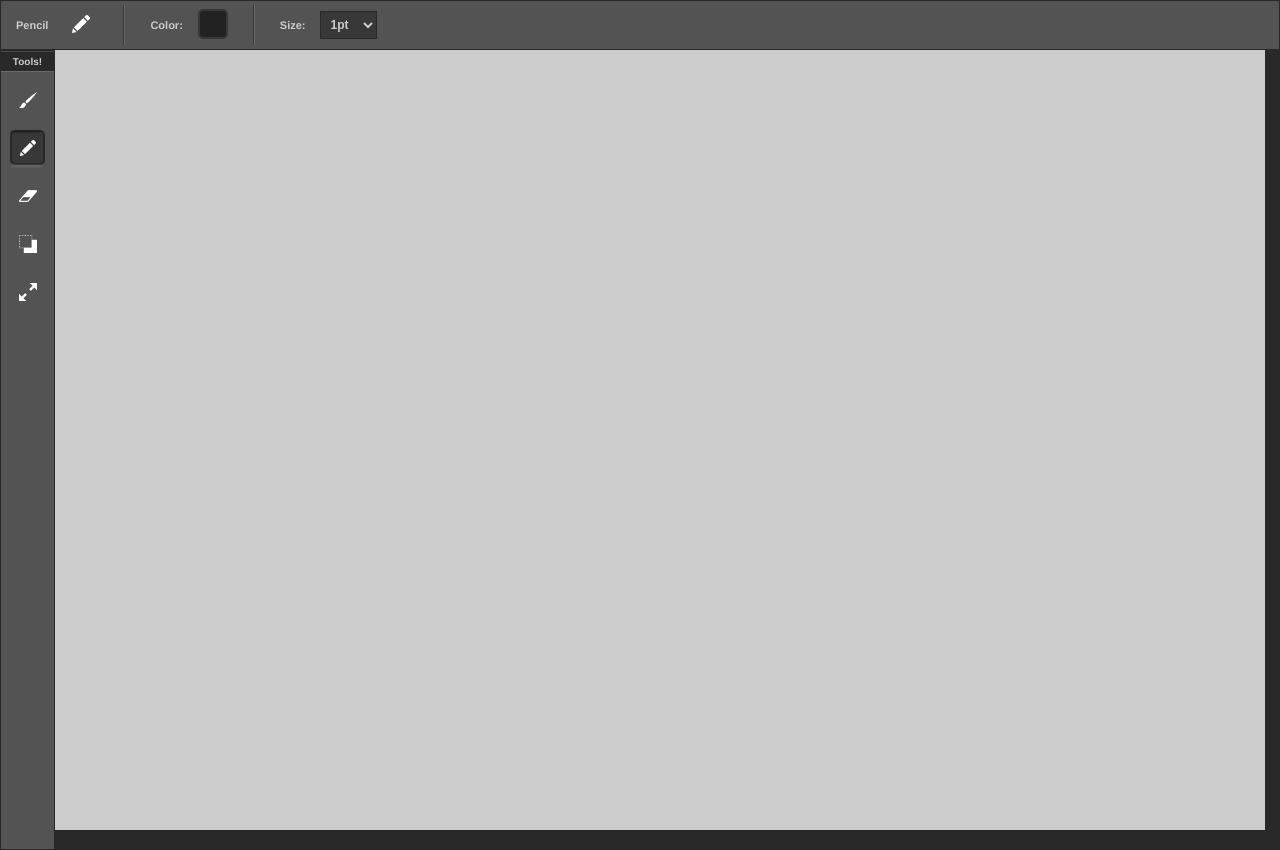
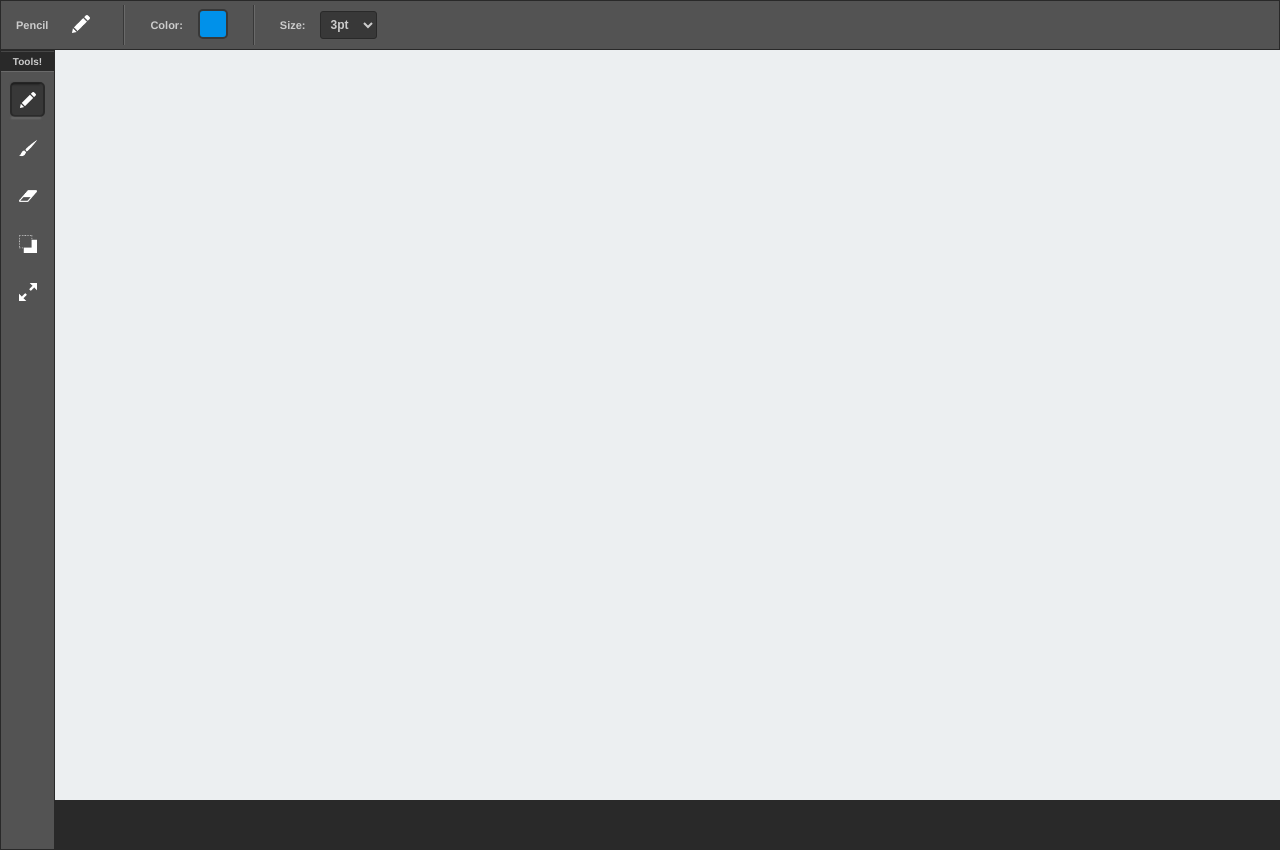
Before and after one commit to allanesquina/whiteboard, a website built with webpack: page src/index.html in a window 1280 px wide. After the commit the page ends 800 px from the top, so only its background shows below. Built offline with nearby package versions, Linux system fonts and the light colour scheme.

Commit message:
Palettes

```diff
--- a/src/js/app.js
+++ b/src/js/app.js
@@ -3,10 +3,10 @@ import { createStore } from "./core/store";
 
 createStore({
   toolbox: {
-    brush: { color: "#222", size: 5},
-    pencil: { color: "#222", size: 1},
-    eraser: { size: 2},
-    background:{ color: `#ccc` },
+    brush: { color: "#0091ea", size: 10},
+    pencil: { color: "#0091ea", size: 3},
+    eraser: { size: 10},
+    background:{ color: `#eceff1` },
     currentTool: `pencil`,
   },
   colorPallet: { target: "", isVisible: false }
--- a/src/js/components/Canvas.js
+++ b/src/js/components/Canvas.js
@@ -5,8 +5,8 @@ import  Board from "./Board";
 import  Vector2 from "./Vector2";
 
 function setCanvasSize(canvas) {
-  canvas.width = getViewportSize().w - 70;
-  canvas.height = getViewportSize().h - 20;
+  canvas.width = getViewportSize().w - 55;
+  canvas.height = getViewportSize().h - 50;
 }
 
 function bindEvents(canvas, board) {
--- a/src/js/components/ColorButton.js
+++ b/src/js/components/ColorButton.js
@@ -30,8 +30,6 @@ class ColorButton extends Component {
 
   handleClick(e) {
     const el = e.target;
-
-    console.dir(el.offsetLeft)
     this.store.setState({ colorPallet: { target: this.props.type, isVisible: true, x: el.offsetLeft }});
   }
 
--- a/src/js/components/ColorPallet.js
+++ b/src/js/components/ColorPallet.js
@@ -1,5 +1,6 @@
 import { Component } from "../core/Component";
 import { Connect } from "../core/store";
+import Pallets from './Pallets';
 
 class ColorPallet extends Component {
   constructor(DOM) {
@@ -7,7 +8,7 @@ class ColorPallet extends Component {
   }
 
   onInit() {
-    this.createColorPallet();
+    this.init();
     document.addEventListener("click", e => {
       const { isVisible } = this.store.state.colorPallet;
       if (isVisible) {
@@ -20,8 +21,7 @@ class ColorPallet extends Component {
 
   onStateChange(state) {
     const { target, isVisible, x } = state.colorPallet;
-    const el = this.ids.get('comp');
-    console.log(this.store.state.colorPallet)
+    const el = this.ids.get("comp");
 
     if (isVisible) {
       el.style.left = `${x}px`;
@@ -31,6 +31,7 @@ class ColorPallet extends Component {
     }
 
     this.props.target = target;
+    this.createColorPallet();
   }
 
   handleChangeColor(color) {
@@ -42,35 +43,66 @@ class ColorPallet extends Component {
       }
     });
   }
+  bindEvents() {
+    this.DOM.addEventListener("click", e => {
+      const target = e.target;
+      const colorName = target.getAttribute("data-action");
+
+      if (colorName) {
+        this.handleChangeColor(colorName);
+      }
+    });
+  }
+
+  init() {
+    this.createColorPallet();
+    this.bindEvents();
+  }
 
   createColorPallet() {
-    const colors = ["#fff", "#ccc", "#999", "#444", "#58c7ae"];
-    const parent = this.ids.get('comp');
-    colors.forEach(color => {
-      const el = document.createElement("div");
-      el.classList.add("color-pallet__color");
-      el.style.background = color;
-      el.setAttribute("data-action", color);
+    const target = this.store.getState(`colorPallet.target`);
+    const currentColor = this.store.getState(`toolbox.${target}.color`);
+    const parent = this.ids.get("container");
+    const buff = document.createElement("div");
 
-      this.DOM.addEventListener("click", e => {
-        const target = e.target;
-        const colorName = target.getAttribute("data-action");
+    Pallets.forEach(p => {
+      const palette = document.createElement("div");
+      palette.classList.add('color-palette__wrapper')
+      p.colors.forEach(color => {
+        const el = document.createElement("div");
+        el.classList.add("color-palette__color");
+        el.style.background = color;
+        el.setAttribute("data-action", color);
 
-        if (colorName) {
-          this.handleChangeColor(colorName);
+        if (currentColor === color) {
+          el.classList.add("color-palette__color--selected");
         }
+
+        palette.appendChild(el);
       });
 
-      parent.appendChild(el);
+
+      const separator = document.createElement("div");
+      separator.innerHTML = `<label>${p.name}</label>`;
+      buff.appendChild(separator);
+      buff.appendChild(palette);
     });
+
+    parent.innerHTML = ``;
+    parent.appendChild(buff);
   }
 
   render() {
     return `
         <div
           component-id="comp"
-          class="color-pallet"
-        ></div>
+          class="color-palette"
+        >
+          <div
+            component-id="container"
+            class="color-palette__container"
+          > </div>
+        </div>
         `;
   }
 }
--- a/src/js/components/Menu.js
+++ b/src/js/components/Menu.js
@@ -1,18 +1,28 @@
 import { Component } from "../core/Component";
 import { Connect } from "../core/store";
-import { openFullscreen } from "../core/util";
+import { openFullscreen, closeFullscreen } from "../core/util";
 
 class Menu extends Component {
   constructor(DOM) {
     super(DOM);
   }
 
-  onStateChange(state) {
-    console.log(`menu`, state);
-  }
-
   handleClickFullscreen(e) {
-    openFullscreen();
+    const isFullscreen =
+      this.store.getState(`toolbox.fullscreen`, this.store.state) === "on";
+    if (isFullscreen) {
+      this.store.setState({
+        toolbox: { fullscreen: `off` }
+      });
+      closeFullscreen();
+    } else {
+      if (confirm(`It would reset your board, do you want to proceed?`)) {
+        this.store.setState({
+          toolbox: { fullscreen: `on` }
+        });
+        openFullscreen();
+      }
+    }
   }
 
   handleClickBackground(e) {
@@ -42,27 +52,37 @@ class Menu extends Component {
   render() {
     return `
             <div class="tool-box__menu">
-								<div data-component="MenuButton"
-										data-type="brush"
-                    component-click="handleClickBrush(e)"
+                <div data-component="MenuButton"
+										data-icon="pencil"
+										data-type="pencil"
+										data-path="toolbox.currentTool"
+                    component-click="handleClickPencil(e)"
                 >
                 </div>
 								<div data-component="MenuButton"
-										data-type="pencil"
-                    component-click="handleClickPencil(e)"
+										data-type="brush"
+										data-icon="brush"
+										data-path="toolbox.currentTool"
+                    component-click="handleClickBrush(e)"
                 >
                 </div>
                 <div data-component="MenuButton"
 										data-type="eraser"
+										data-icon="eraser"
+										data-path="toolbox.currentTool"
                     component-click="handleClickEraser(e)"
                 ></div>
                 <div data-component="MenuButton"
 										data-type="background"
+										data-path="toolbox.currentTool"
+										data-icon="background"
                     component-click="handleClickBackground(e)"
                 >
                 </div>
                 <div data-component="MenuButton"
-										data-type="fullscreen"
+										data-type="on"
+										data-path="toolbox.fullscreen"
+										data-icon="fullscreen"
                     component-click="handleClickFullscreen(e)"
                 ></div>
             </div>
--- a/src/js/components/MenuBackgroundProperties.js
+++ b/src/js/components/MenuBackgroundProperties.js
@@ -30,8 +30,7 @@ class MenuBackgroundProperties extends Component {
             <div class="menu-properties">
               <label> Background </label>
               <div data-component="MenuButton"
-                  data-selected='false'
-                  data-type="background"
+                  data-icon="background"
               ></div>
               <span class="separator"></span>
               <label> Color: </label>
--- a/src/js/components/MenuBrushProperties.js
+++ b/src/js/components/MenuBrushProperties.js
@@ -34,8 +34,10 @@ class MenuBrushProperties extends Component {
 
   renderSelect() {
     let buff = [];
+    const currentSize = this.store.getState(`toolbox.brush.size`);
     this.sizes.forEach(size => {
-      buff.push(`<option value="${size}">${size}pt</option>`);
+      const selected = size === currentSize ? `selected='selected'` : ``;
+      buff.push(`<option ${selected} value="${size}">${size}pt</option>`);
     });
 
     return `
@@ -50,8 +52,7 @@ class MenuBrushProperties extends Component {
             <div class="menu-properties">
               <label> Brush </label>
               <div data-component="MenuButton"
-                  data-selected='false'
-                  data-type="brush"
+                  data-icon="brush"
               ></div>
               <span class="separator"></span>
               <label> Color: </label>
--- a/src/js/components/MenuButton.js
+++ b/src/js/components/MenuButton.js
@@ -4,21 +4,13 @@ import { Connect } from "../core/store";
 class MenuButton extends Component {
 
   checkState(state) {
-    const currentTool = state.toolbox.currentTool;
+
     const el = this.ids.get(`btn`);
-    const { selected } = this.props
+    const { path, selected, type } = this.props
+    const storeValue = path ? this.store.getState(path) : false;
+    const isSelected = selected || storeValue === type;
 
-    if(selected === 'true') {
-      el.classList.add('menu-button--selected');
-      return
-    }
-
-    if(selected === 'false') {
-      el.classList.remove('menu-button--selected');
-      return
-    }
-
-    if(currentTool === this.props.type) {
+    if(isSelected) {
       el.classList.add('menu-button--selected');
     } else {
       el.classList.remove('menu-button--selected');
@@ -34,10 +26,10 @@ class MenuButton extends Component {
   }
 
   render() {
-    const { type } = this.props;
+    const { icon } = this.props;
     return `
             <div
-                component-id="btn" class="menu-button icon icon-${type}"
+                component-id="btn" class="menu-button icon icon-${icon}"
             ></div>
         `;
   }
--- a/src/js/components/MenuEraserProperties.js
+++ b/src/js/components/MenuEraserProperties.js
@@ -35,8 +35,10 @@ class MenuEraserProperties extends Component {
 
   renderSelect() {
     let buff = [];
+    const currentSize = this.store.getState(`toolbox.eraser.size`);
     this.sizes.forEach(size => {
-      buff.push(`<option value="${size}">${size}pt</option>`);
+      const selected = size === currentSize ? `selected='selected'` : ``;
+      buff.push(`<option ${selected} value="${size}">${size}pt</option>`);
     });
 
     return `
@@ -51,8 +53,7 @@ class MenuEraserProperties extends Component {
             <div class="menu-properties">
               <label> Eraser </label>
               <div data-component="MenuButton"
-                  data-selected='false'
-                  data-type="eraser"
+                  data-icon="eraser"
               ></div>
               <span class="separator"></span>
               <label> Size: </label>
--- a/src/js/components/MenuPencilProperties.js
+++ b/src/js/components/MenuPencilProperties.js
@@ -35,8 +35,10 @@ class MenuPencilProperties extends Component {
 
   renderSelect() {
     let buff = [];
+    const currentSize = this.store.getState(`toolbox.pencil.size`);
     this.sizes.forEach(size => {
-      buff.push(`<option value="${size}">${size}pt</option>`);
+      const selected = size === currentSize ? `selected='selected'` : ``;
+      buff.push(`<option ${selected} value="${size}">${size}pt</option>`);
     });
 
     return `
@@ -51,8 +53,7 @@ class MenuPencilProperties extends Component {
             <div class="menu-properties">
               <label> Pencil </label>
               <div data-component="MenuButton"
-                  data-selected='false'
-                  data-type="pencil"
+                  data-icon="pencil"
               ></div>
               <span class="separator"></span>
               <label> Color: </label>
--- /dev/null
+++ b/src/js/components/Pallets.js
@@ -0,0 +1,333 @@
+export default [
+  {
+    name: `MATRIAX8C`,
+    colors: [
+       '#f0f0dc',
+       '#fac800',
+       '#10c840',
+       '#00a0c8',
+       '#d24040',
+       '#a0694b',
+       '#736464',
+       '#101820',
+    ]
+  },
+  {
+    name: `ARMOR8`,
+    colors: [
+      '#181819',
+      '#857d7d',
+      '#f6f6f5',
+      '#444d8e',
+      '#463737',
+      '#aa3d33',
+      '#e9b370',
+      '#4a9042',
+    ]
+  },
+  {
+    name: `NYX8`,
+    colors: [
+       '#08141e',
+       '#0f2a3f',
+       '#20394f',
+       '#f6d6bd',
+       '#c3a38a',
+       '#997577',
+       '#816271',
+       '#4e495f',
+    ]
+  },
+  {
+    name: `Rabbit`,
+    colors: [
+      "#d47564",
+      "#e8c498",
+      "#ecece0",
+      "#4fa4a5",
+      "#aad395",
+      "#3b324a",
+      "#5c6182"
+    ]
+  },
+  {
+    name: `Material`,
+    colors: [
+      "#F44336",
+      "#FFEBEE",
+      "#FFCDD2",
+      "#EF9A9A",
+      "#E57373",
+      "#EF5350",
+      "#F44336",
+      "#E53935",
+      "#D32F2F",
+      "#C62828",
+      "#B71C1C",
+      "#FF8A80",
+      "#FF5252",
+      "#FF1744",
+      "#D50000",
+      "#E91E63",
+      "#FCE4EC",
+      "#F8BBD0",
+      "#F48FB1",
+      "#F06292",
+      "#EC407A",
+      "#E91E63",
+      "#D81B60",
+      "#C2185B",
+      "#AD1457",
+      "#880E4F",
+      "#FF80AB",
+      "#FF4081",
+      "#F50057",
+      "#C51162",
+      "#9C27B0",
+      "#F3E5F5",
+      "#E1BEE7",
+      "#CE93D8",
+      "#BA68C8",
+      "#AB47BC",
+      "#9C27B0",
+      "#8E24AA",
+      "#7B1FA2",
+      "#6A1B9A",
+      "#4A148C",
+      "#EA80FC",
+      "#E040FB",
+      "#D500F9",
+      "#AA00FF",
+      "#673AB7",
+      "#EDE7F6",
+      "#D1C4E9",
+      "#B39DDB",
+      "#9575CD",
+      "#7E57C2",
+      "#673AB7",
+      "#5E35B1",
+      "#512DA8",
+      "#4527A0",
+      "#311B92",
+      "#B388FF",
+      "#7C4DFF",
+      "#651FFF",
+      "#6200EA",
+      "#3F51B5",
+      "#E8EAF6",
+      "#C5CAE9",
+      "#9FA8DA",
+      "#7986CB",
+      "#5C6BC0",
+      "#3F51B5",
+      "#3949AB",
+      "#303F9F",
+      "#283593",
+      "#1A237E",
+      "#8C9EFF",
+      "#536DFE",
+      "#3D5AFE",
+      "#304FFE",
+      "#2196F3",
+      "#E3F2FD",
+      "#BBDEFB",
+      "#90CAF9",
+      "#64B5F6",
+      "#42A5F5",
+      "#2196F3",
+      "#1E88E5",
+      "#1976D2",
+      "#1565C0",
+      "#0D47A1",
+      "#82B1FF",
+      "#448AFF",
+      "#2979FF",
+      "#2962FF",
+      "#03A9F4",
+      "#E1F5FE",
+      "#B3E5FC",
+      "#81D4FA",
+      "#4FC3F7",
+      "#29B6F6",
+      "#03A9F4",
+      "#039BE5",
+      "#0288D1",
+      "#0277BD",
+      "#01579B",
+      "#80D8FF",
+      "#40C4FF",
+      "#00B0FF",
+      "#0091EA",
+      "#00BCD4",
+      "#E0F7FA",
+      "#B2EBF2",
+      "#80DEEA",
+      "#4DD0E1",
+      "#26C6DA",
+      "#00BCD4",
+      "#00ACC1",
+      "#0097A7",
+      "#00838F",
+      "#006064",
+      "#84FFFF",
+      "#18FFFF",
+      "#00E5FF",
+      "#00B8D4",
+      "#009688",
+      "#E0F2F1",
+      "#B2DFDB",
+      "#80CBC4",
+      "#4DB6AC",
+      "#26A69A",
+      "#009688",
+      "#00897B",
+      "#00796B",
+      "#00695C",
+      "#004D40",
+      "#A7FFEB",
+      "#64FFDA",
+      "#1DE9B6",
+      "#00BFA5",
+      "#4CAF50",
+      "#E8F5E9",
+      "#C8E6C9",
+      "#A5D6A7",
+      "#81C784",
+      "#66BB6A",
+      "#4CAF50",
+      "#43A047",
+      "#388E3C",
+      "#2E7D32",
+      "#1B5E20",
+      "#B9F6CA",
+      "#69F0AE",
+      "#00E676",
+      "#00C853",
+      "#8BC34A",
+      "#F1F8E9",
+      "#DCEDC8",
+      "#C5E1A5",
+      "#AED581",
+      "#9CCC65",
+      "#8BC34A",
+      "#7CB342",
+      "#689F38",
+      "#558B2F",
+      "#33691E",
+      "#CCFF90",
+      "#B2FF59",
+      "#76FF03",
+      "#64DD17",
+      "#CDDC39",
+      "#F9FBE7",
+      "#F0F4C3",
+      "#E6EE9C",
+      "#DCE775",
+      "#D4E157",
+      "#CDDC39",
+      "#C0CA33",
+      "#AFB42B",
+      "#9E9D24",
+      "#827717",
+      "#F4FF81",
+      "#EEFF41",
+      "#C6FF00",
+      "#AEEA00",
+      "#FFEB3B",
+      "#FFFDE7",
+      "#FFF9C4",
+      "#FFF59D",
+      "#FFF176",
+      "#FFEE58",
+      "#FFEB3B",
+      "#FDD835",
+      "#FBC02D",
+      "#F9A825",
+      "#F57F17",
+      "#FFFF8D",
+      "#FFFF00",
+      "#FFEA00",
+      "#FFD600",
+      "#FFC107",
+      "#FFF8E1",
+      "#FFECB3",
+      "#FFE082",
+      "#FFD54F",
+      "#FFCA28",
+      "#FFC107",
+      "#FFB300",
+      "#FFA000",
+      "#FF8F00",
+      "#FF6F00",
+      "#FFE57F",
+      "#FFD740",
+      "#FFC400",
+      "#FFAB00",
+      "#FF9800",
+      "#FFF3E0",
+      "#FFE0B2",
+      "#FFCC80",
+      "#FFB74D",
+      "#FFA726",
+      "#FF9800",
+      "#FB8C00",
+      "#F57C00",
+      "#EF6C00",
+      "#E65100",
+      "#FFD180",
+      "#FFAB40",
+      "#FF9100",
+      "#FF6D00",
+      "#FF5722",
+      "#FBE9E7",
+      "#FFCCBC",
+      "#FFAB91",
+      "#FF8A65",
+      "#FF7043",
+      "#FF5722",
+      "#F4511E",
+      "#E64A19",
+      "#D84315",
+      "#BF360C",
+      "#FF9E80",
+      "#FF6E40",
+      "#FF3D00",
+      "#DD2C00",
+      "#795548",
+      "#EFEBE9",
+      "#D7CCC8",
+      "#BCAAA4",
+      "#A1887F",
+      "#8D6E63",
+      "#795548",
+      "#6D4C41",
+      "#5D4037",
+      "#4E342E",
+      "#3E2723",
+      "#9E9E9E",
+      "#FAFAFA",
+      "#F5F5F5",
+      "#EEEEEE",
+      "#E0E0E0",
+      "#BDBDBD",
+      "#9E9E9E",
+      "#757575",
+      "#616161",
+      "#424242",
+      "#212121",
+      "#607D8B",
+      "#ECEFF1",
+      "#CFD8DC",
+      "#B0BEC5",
+      "#90A4AE",
+      "#78909C",
+      "#607D8B",
+      "#546E7A",
+      "#455A64",
+      "#37474F",
+      "#263238",
+      "#000000",
+      "#FFFFFF"
+    ]
+  }
+];
--- a/src/js/core/store.js
+++ b/src/js/core/store.js
@@ -1,5 +1,6 @@
 import Event from "./jps";
 import { deepExtend } from './util';
+import { getPath } from "./util";
 
 export let store;
 
@@ -16,6 +17,10 @@ export default class Store {
     let newState = deepExtend(this.state, state);
     this.event.emit("change", newState);
     this.state = newState;
+  }
+
+  getState(path) {
+    return getPath(path, this.state);
   }
 }
 
--- a/src/js/core/util.js
+++ b/src/js/core/util.js
@@ -27,31 +27,51 @@ export const deepExtend = (target, source) => {
   return target;
 };
 
-/* Get the documentElement (<html>) to display the page in fullscreen */
-var elem = document.documentElement;
 
 /* View in fullscreen */
 export function openFullscreen() {
+  /* Get the documentElement (<html>) to display the page in fullscreen */
+  var elem = document.documentElement;
   if (elem.requestFullscreen) {
     elem.requestFullscreen();
-  } else if (elem.mozRequestFullScreen) { /* Firefox */
+  } else if (elem.mozRequestFullScreen) {
+    /* Firefox */
     elem.mozRequestFullScreen();
-  } else if (elem.webkitRequestFullscreen) { /* Chrome, Safari and Opera */
+  } else if (elem.webkitRequestFullscreen) {
+    /* Chrome, Safari and Opera */
     elem.webkitRequestFullscreen();
-  } else if (elem.msRequestFullscreen) { /* IE/Edge */
+  } else if (elem.msRequestFullscreen) {
+    /* IE/Edge */
     elem.msRequestFullscreen();
   }
 }
 
 /* Close fullscreen */
 export function closeFullscreen() {
-  if (document.exitFullscreen) {
-    document.exitFullscreen();
-  } else if (document.mozCancelFullScreen) { /* Firefox */
-    document.mozCancelFullScreen();
-  } else if (document.webkitExitFullscreen) { /* Chrome, Safari and Opera */
-    document.webkitExitFullscreen();
-  } else if (document.msExitFullscreen) { /* IE/Edge */
-    document.msExitFullscreen();
+  /* Get the documentElement (<html>) to display the page in fullscreen */
+  var elem = document.documentElement;
+  try {
+    if (document.exitFullscreen) {
+      document.exitFullscreen();
+    } else if (document.mozCancelFullScreen) {
+      /* Firefox */
+      document.mozCancelFullScreen();
+    } else if (document.webkitExitFullscreen) {
+      /* Chrome, Safari and Opera */
+      document.webkitExitFullscreen();
+    } else if (document.msExitFullscreen) {
+      /* IE/Edge */
+      document.msExitFullscreen();
+    }
+
+  } catch (error) {
+
   }
 }
+
+export function getPath(path, target) {
+  return path.split(`.`).reduce((acc, prop) => {
+    acc = acc[prop] || acc;
+    return acc;
+  }, target);
+}
--- a/src/sass/_interface.scss
+++ b/src/sass/_interface.scss
@@ -45,8 +45,6 @@ canvas {
 
 // ------------------------------------------------------
 
-
-
 // -------------------------------
 
 $primary: #535353;
@@ -54,6 +52,7 @@ $secondary: #383838;
 $dark: #292929;
 $darkSecondary: #474747;
 $light: #6a6a6a;
+$selected: #f44336;
 
 * {
   padding: 0;
@@ -71,13 +70,18 @@ body {
   background: $dark;
 }
 
-#app-root,
-.board-wrapper {
-  height: 100%;
+#app-root {
+  height: 94.7%;
 }
+
+.board-wrapper { }
 
 .board-wrapper {
   display: flex;
+  position: fixed;
+  top:50px;
+  left:0;
+  height: 100%;
 }
 
 .tool-properties {
@@ -85,6 +89,9 @@ body {
   width: 100%;
   background: $primary;
   border: 1px solid $dark;
+  position: fixed;
+  top:0;
+  left:0;
 }
 
 .tool-box {
@@ -158,6 +165,7 @@ body {
 select {
   background: $secondary;
   border: 1px solid $dark;
+  border-radius: 3px;
   color: #ccc;
   font-weight: bold;
   font-size: 12px;
@@ -196,30 +204,71 @@ select {
   }
 }
 
-.color-pallet {
-  position: fixed;
+.color-palette {
+  position: absolute;
   top: 51px;
   left: 80px;
   background: $primary;
   border-radius: 10px;
   min-width: 200px;
+  max-width: 400px;
+  max-height: 400px;
   visibility: hidden;
   min-height: 150px;
   opacity: 0;
-  transition: 0.2s;
+  // transition: 0.2s;
   border: 1px solid $dark;
-  padding: 15px;
   z-index: 100;
+  overflow: hidden;
+
+  &:before {
+    content: "Palettes";
+    font-size: 10px;
+    font-weight: bold;
+    color: #ccc;
+    display: flex;
+    align-items: center;
+    justify-content: center;
+    background: $dark;
+    height: 20px;
+    border-top: 1px solid $darkSecondary;
+  }
+
+  label {
+    margin: 0 15px 0 0;
+    font-size: 13px;
+    font-weight: bold;
+    color: #ccc;
+    width: 100%;
+    text-align: left;
+    display: block;
+    margin: 5px 0;
+  }
+
+  &__container {
+    max-height: 300px;
+    overflow: auto;
+    margin: 15px;
+  }
+
+  &__wrapper {
+    line-height: 0;
+    text-align: left;
+    margin: 0 0 15px 0;
+  }
 
   &__color {
-    width: 30px;
-    height: 30px;
-    margin: 1px;
+    width: 15px;
+    height: 15px;
     display: inline-block;
     cursor: pointer;
 
+    &--selected {
+      border: 3px solid $selected;
+    }
+
     &:hover {
-      border: 2px solid $dark;
+      border: 3px solid $light;
     }
   }
 }
@@ -235,3 +284,16 @@ select {
   display: initial;
   visibility: visible;
 }
+
+div::-webkit-scrollbar {
+  width: 0.5em;
+}
+
+div::-webkit-scrollbar-track {
+  -webkit-box-shadow: inset 0 0 6px rgba(0, 0, 0, 0.3);
+}
+
+div::-webkit-scrollbar-thumb {
+  background-color: $light;
+  outline: 1px solid $light;
+}
```
